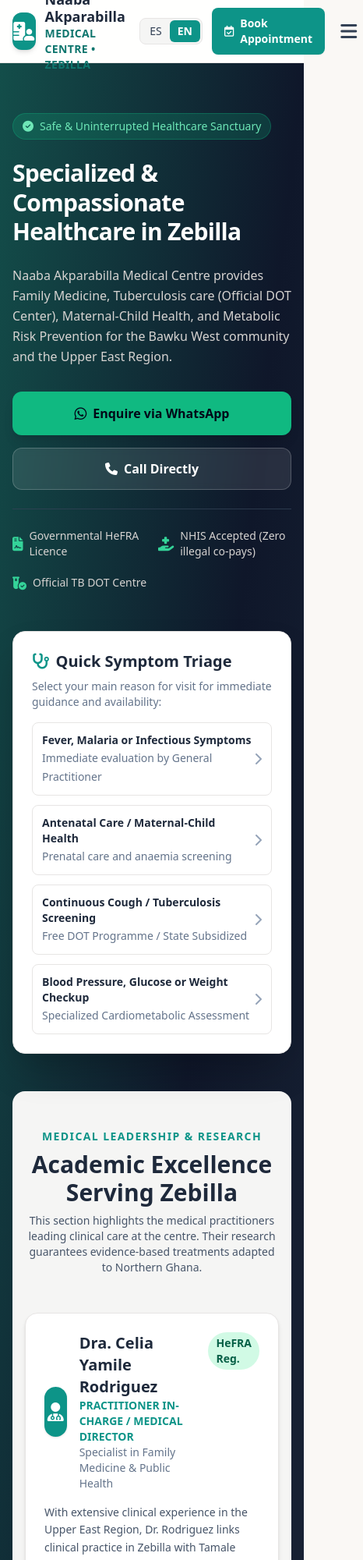
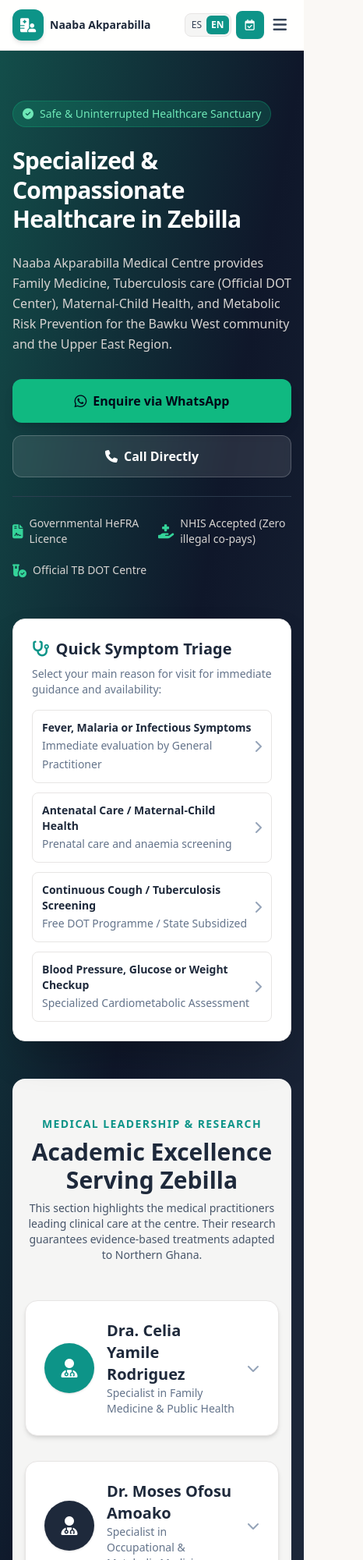
Before and after one commit to neural-beat/naaba-clinic-site, a plain HTML site: page index.html in a window 390 px wide. Shown: the top 2000 px of the page at 78% size, 466 px wide, since content can reach past the window. Drawn offline with nearby package versions, Linux system fonts and the light colour scheme.

Commit message:
Cabecera responsive para movil, doctores en acordeon (nombre+especialidad primero), WhatsApp del hero va directo al chat

```diff
--- a/index.html
+++ b/index.html
@@ -76,19 +76,19 @@
     <!-- Main Navigation Header -->
     <header class="bg-white/90 backdrop-blur-md sticky top-0 z-50 border-b border-stone-200">
         <div class="max-w-7xl mx-auto px-4 sm:px-6 lg:px-8">
-            <div class="flex justify-between items-center h-20">
-                <a href="#inicio" class="flex items-center gap-3">
-                    <div class="w-12 h-12 rounded-xl bg-medical-600 flex items-center justify-center text-white text-2xl font-bold shadow-md">
+            <div class="flex justify-between items-center gap-2 py-2.5 min-h-[64px]">
+                <a href="#inicio" class="flex items-center gap-2 sm:gap-3 min-w-0">
+                    <div class="w-10 h-10 sm:w-12 sm:h-12 rounded-xl bg-medical-600 flex items-center justify-center text-white text-lg sm:text-2xl font-bold shadow-md shrink-0">
                         <i class="fa-solid fa-hospital-user"></i>
                     </div>
-                    <div>
-                        <h1 class="text-lg md:text-xl font-bold text-brandDark leading-tight">Naaba Akparabilla</h1>
-                        <p class="text-sm text-medical-700 font-semibold tracking-wide">MEDICAL CENTRE • ZEBILLA</p>
+                    <div class="min-w-0">
+                        <h1 class="text-sm sm:text-lg md:text-xl font-bold text-brandDark leading-tight truncate">Naaba Akparabilla</h1>
+                        <p class="hidden sm:block text-sm text-medical-700 font-semibold tracking-wide truncate">MEDICAL CENTRE • ZEBILLA</p>
                     </div>
                 </a>
 
                 <!-- Desktop Nav Links -->
-                <nav class="hidden lg:flex items-center gap-6 font-medium text-slate-700 text-sm">
+                <nav class="hidden lg:flex items-center gap-6 font-medium text-slate-700 text-sm shrink-0">
                     <a href="#inicio" data-i18n="nav_home" class="hover:text-medical-600 transition">Inicio</a>
                     <a href="#servicios" data-i18n="nav_services" class="hover:text-medical-600 transition">Servicios y Triaje</a>
                     <a href="#equipo" data-i18n="nav_team" class="hover:text-medical-600 transition">Equipo Médico</a>
@@ -97,17 +97,17 @@
                     <a href="#portal" data-i18n="nav_portal" class="hover:text-medical-600 transition">Portal de Salud</a>
                 </nav>
 
-                <div class="flex items-center gap-3">
+                <div class="flex items-center gap-1.5 sm:gap-3 shrink-0">
                     <!-- Language Selector -->
-                    <div class="flex items-center bg-stone-100 rounded-lg p-0.5 border border-stone-200">
-                        <button onclick="setLanguage('es')" id="btnLangEs" class="lang-btn active px-2.5 py-1 rounded-md text-sm transition">ES</button>
-                        <button onclick="setLanguage('en')" id="btnLangEn" class="lang-btn text-slate-600 px-2.5 py-1 rounded-md text-sm transition">EN</button>
-                    </div>
-
-                    <a href="#reserva" class="bg-medical-600 hover:bg-medical-700 text-white font-semibold px-4 py-2.5 rounded-lg shadow-sm hover:shadow transition text-sm flex items-center gap-2">
-                        <i class="fa-regular fa-calendar-check"></i> <span data-i18n="btn_book">Agendar Cita</span>
+                    <div class="flex items-center bg-stone-100 rounded-lg p-0.5 border border-stone-200 shrink-0">
+                        <button onclick="setLanguage('es')" id="btnLangEs" class="lang-btn active px-1.5 sm:px-2.5 py-1 rounded-md text-xs sm:text-sm transition">ES</button>
+                        <button onclick="setLanguage('en')" id="btnLangEn" class="lang-btn text-slate-600 px-1.5 sm:px-2.5 py-1 rounded-md text-xs sm:text-sm transition">EN</button>
+                    </div>
+
+                    <a href="#reserva" class="bg-medical-600 hover:bg-medical-700 text-white font-semibold w-9 h-9 sm:w-auto sm:px-4 sm:py-2.5 rounded-lg shadow-sm hover:shadow transition text-sm flex items-center justify-center gap-2 shrink-0" data-i18n-aria="btn_book" aria-label="Agendar Cita">
+                        <i class="fa-regular fa-calendar-check"></i> <span data-i18n="btn_book" class="hidden sm:inline">Agendar Cita</span>
                     </a>
-                    <button id="mobileMenuBtn" class="lg:hidden text-slate-700 text-2xl p-2 focus:outline-none" data-i18n-aria="mobile_menu_aria" aria-label="Abrir Menú">
+                    <button id="mobileMenuBtn" class="lg:hidden text-slate-700 text-xl p-1.5 focus:outline-none shrink-0" data-i18n-aria="mobile_menu_aria" aria-label="Abrir Menú">
                         <i class="fa-solid fa-bars"></i>
                     </button>
                 </div>
@@ -145,7 +145,7 @@
 
                     <!-- CTAs -->
                     <div class="flex flex-col sm:flex-row gap-4 pt-2">
-                        <a href="#reserva" class="bg-emerald-500 hover:bg-emerald-600 text-slate-950 font-bold px-6 py-3.5 rounded-xl text-center shadow-lg transition flex items-center justify-center gap-2">
+                        <a href="https://wa.me/233243711851?text=Hello%2C%20I%20would%20like%20more%20information%20about%20Naaba%20Akparabilla%20Medical%20Centre." target="_blank" rel="noopener" class="bg-emerald-500 hover:bg-emerald-600 text-slate-950 font-bold px-6 py-3.5 rounded-xl text-center shadow-lg transition flex items-center justify-center gap-2">
                             <i class="fa-brands fa-whatsapp text-lg"></i> <span data-i18n="cta_whatsapp">Consultar por WhatsApp</span>
                         </a>
                         <a href="tel:0243711851" class="bg-white/10 hover:bg-white/20 text-white font-semibold px-6 py-3.5 rounded-xl text-center border border-white/20 backdrop-blur-sm transition flex items-center justify-center gap-2">
@@ -231,20 +231,24 @@
                 <div class="grid grid-cols-1 lg:grid-cols-2 gap-8">
 
                     <!-- Doctor Card 1: Dr. Celia Yamile Rodriguez -->
-                    <div class="bg-white rounded-2xl p-6 md:p-8 shadow-md border border-stone-200 flex flex-col justify-between">
-                        <div>
-                            <div class="flex items-start justify-between gap-4 mb-4">
-                                <div class="flex items-center gap-4">
-                                    <div class="w-16 h-16 rounded-full bg-teal-600 text-white flex items-center justify-center text-2xl font-bold shadow">
+                    <div class="bg-white rounded-2xl shadow-md border border-stone-200 overflow-hidden">
+                        <button type="button" onclick="toggleDoctorCard(this)" class="w-full flex items-center justify-between gap-4 p-6 md:p-8 text-left">
+                            <div class="flex items-center gap-4 min-w-0">
+                                <div class="w-16 h-16 rounded-full bg-teal-600 text-white flex items-center justify-center text-2xl font-bold shadow shrink-0">
                                     <i class="fa-solid fa-user-md"></i>
                                 </div>
-                                    <div>
+                                <div class="min-w-0">
                                     <h4 class="text-xl font-bold text-brandDark">Dra. Celia Yamile Rodriguez</h4>
+                                    <p data-i18n="doc1_spec" class="text-sm text-slate-500">Especialista en Medicina Familiar y Salud Pública</p>
+                                </div>
+                            </div>
+                            <i class="fa-solid fa-chevron-down text-slate-400 transition-transform shrink-0 doctor-chevron"></i>
+                        </button>
+
+                        <div class="doctor-details hidden px-6 md:px-8 pb-6 md:pb-8">
+                            <div class="flex items-center justify-between gap-4 mb-4">
                                 <p data-i18n="doc1_role" class="text-sm font-semibold text-medical-600">PRACTITIONER IN-CHARGE / DIRECTORA MÉDICA</p>
-                                        <p data-i18n="doc1_spec" class="text-sm text-slate-500">Especialista en Medicina Familiar y Salud Pública</p>
-                                    </div>
-                                </div>
-                                <span class="bg-emerald-100 text-emerald-800 text-sm px-2.5 py-1 rounded-full font-bold">HeFRA Reg.</span>
+                                <span class="bg-emerald-100 text-emerald-800 text-sm px-2.5 py-1 rounded-full font-bold shrink-0">HeFRA Reg.</span>
                             </div>
 
                             <p data-i18n="doc1_bio" class="text-slate-600 text-sm leading-relaxed mb-4">
@@ -262,29 +266,33 @@
                                     <li><strong data-i18n="doc1_r3_t">Salud Materna:</strong> <span data-i18n="doc1_r3_d">Factores de riesgo asociados a la anemia en mujeres gestantes en clínicas prenatales.</span></li>
                                 </ul>
                             </div>
-                        </div>
 
                             <div class="flex items-center justify-between pt-4 border-t border-stone-200">
                                 <span data-i18n="doc1_schedule" class="text-sm text-slate-500"><i class="fa-solid fa-stethoscope text-medical-600 mr-1"></i> Atiende en Medicina Familiar y Prenatal</span>
                                 <a href="#reserva" onclick="preselectDoctor('Dra. Celia Yamile Rodriguez')" data-i18n="doc1_btn" class="bg-medical-600 hover:bg-medical-700 text-white font-semibold text-sm px-4 py-2 rounded-lg transition">Agendar con Dra. Rodriguez</a>
                             </div>
                         </div>
+                    </div>
 
                     <!-- Doctor Card 2: Dr. Moses Ofosu Amoako -->
-                    <div class="bg-white rounded-2xl p-6 md:p-8 shadow-md border border-stone-200 flex flex-col justify-between">
-                        <div>
-                            <div class="flex items-start justify-between gap-4 mb-4">
-                                <div class="flex items-center gap-4">
-                                    <div class="w-16 h-16 rounded-full bg-slate-800 text-white flex items-center justify-center text-2xl font-bold shadow">
+                    <div class="bg-white rounded-2xl shadow-md border border-stone-200 overflow-hidden">
+                        <button type="button" onclick="toggleDoctorCard(this)" class="w-full flex items-center justify-between gap-4 p-6 md:p-8 text-left">
+                            <div class="flex items-center gap-4 min-w-0">
+                                <div class="w-16 h-16 rounded-full bg-slate-800 text-white flex items-center justify-center text-2xl font-bold shadow shrink-0">
                                     <i class="fa-solid fa-user-doctor"></i>
                                 </div>
-                                    <div>
+                                <div class="min-w-0">
                                     <h4 class="text-xl font-bold text-brandDark">Dr. Moses Ofosu Amoako</h4>
+                                    <p data-i18n="doc2_spec" class="text-sm text-slate-500">Especialista en Medicina Ocupacional y Metabólica</p>
+                                </div>
+                            </div>
+                            <i class="fa-solid fa-chevron-down text-slate-400 transition-transform shrink-0 doctor-chevron"></i>
+                        </button>
+
+                        <div class="doctor-details hidden px-6 md:px-8 pb-6 md:pb-8">
+                            <div class="flex items-center justify-between gap-4 mb-4">
                                 <p data-i18n="doc2_role" class="text-sm font-semibold text-medical-600">MÉDICO CONSULTOR Y ESPECIALISTA</p>
-                                        <p data-i18n="doc2_spec" class="text-sm text-slate-500">Especialista en Medicina Ocupacional y Metabólica</p>
-                                    </div>
-                                </div>
-                                <span class="bg-emerald-100 text-emerald-800 text-sm px-2.5 py-1 rounded-full font-bold">HeFRA Reg.</span>
+                                <span class="bg-emerald-100 text-emerald-800 text-sm px-2.5 py-1 rounded-full font-bold shrink-0">HeFRA Reg.</span>
                             </div>
 
                             <p data-i18n="doc2_bio" class="text-slate-600 text-sm leading-relaxed mb-4">
@@ -302,11 +310,11 @@
                                     <li><strong data-i18n="doc2_r3_t">Inseguridad Alimentaria:</strong> <span data-i18n="doc2_r3_d">Impacto de factores nutricionales en la anemia y presión en adultos jóvenes.</span></li>
                                 </ul>
                             </div>
-                        </div>
 
                             <div class="flex items-center justify-between pt-4 border-t border-stone-200">
                                 <span data-i18n="doc2_schedule" class="text-sm text-slate-500"><i class="fa-solid fa-heart-pulse text-indigo-600 mr-1"></i> Consulta Crónica y Ocupacional</span>
                                 <a href="#reserva" onclick="preselectDoctor('Dr. Moses Ofosu Amoako')" data-i18n="doc2_btn" class="bg-brandDark hover:bg-slate-800 text-white font-semibold text-sm px-4 py-2 rounded-lg transition">Agendar con Dr. Amoako</a>
+                            </div>
                         </div>
                     </div>
 
@@ -1406,6 +1414,15 @@
                     card.classList.add('hidden');
                 }
             });
+        }
+
+        // Doctor Card Accordion
+        function toggleDoctorCard(btn) {
+            const details = btn.nextElementSibling;
+            const chevron = btn.querySelector('.doctor-chevron');
+            const willOpen = details.classList.contains('hidden');
+            details.classList.toggle('hidden');
+            if (chevron) chevron.classList.toggle('rotate-180', willOpen);
         }
 
         // Preselect Doctor in Booking Form
```
Lines whose indentation alone changed are shown as unchanged.
